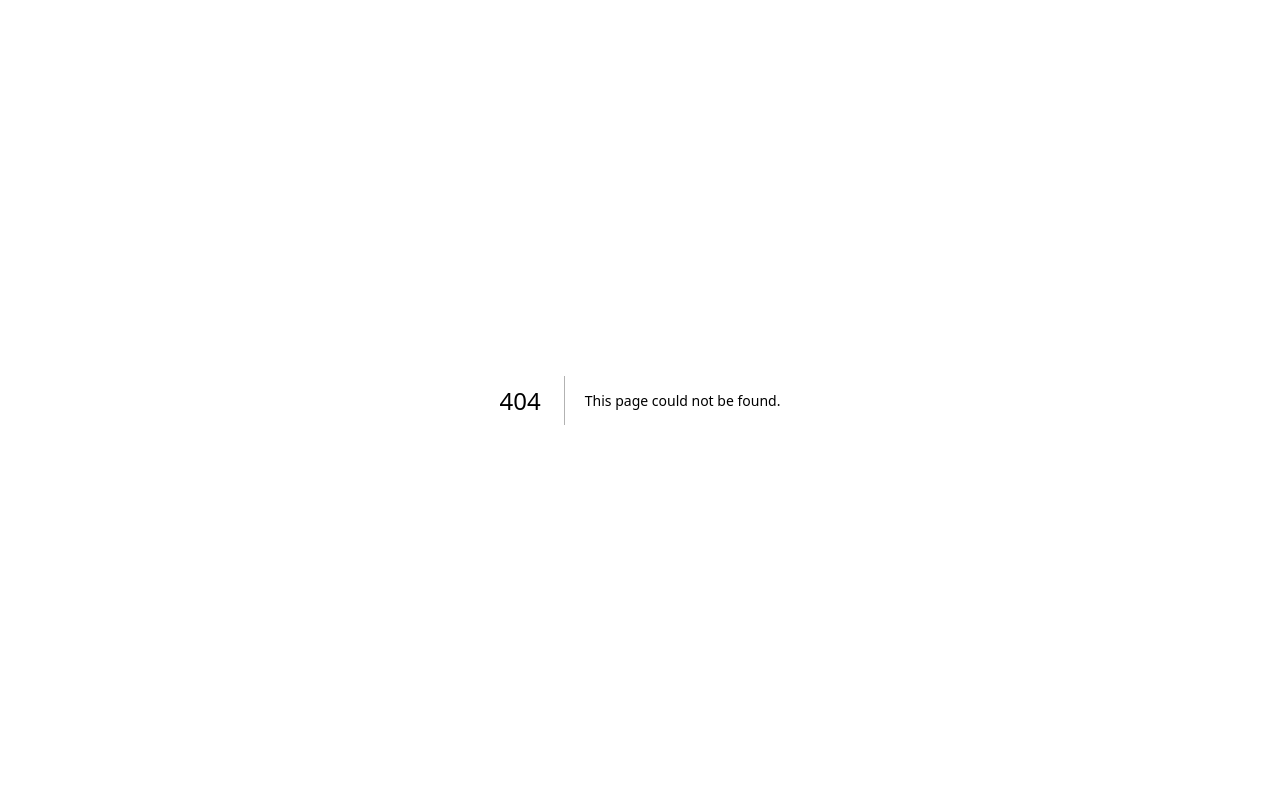
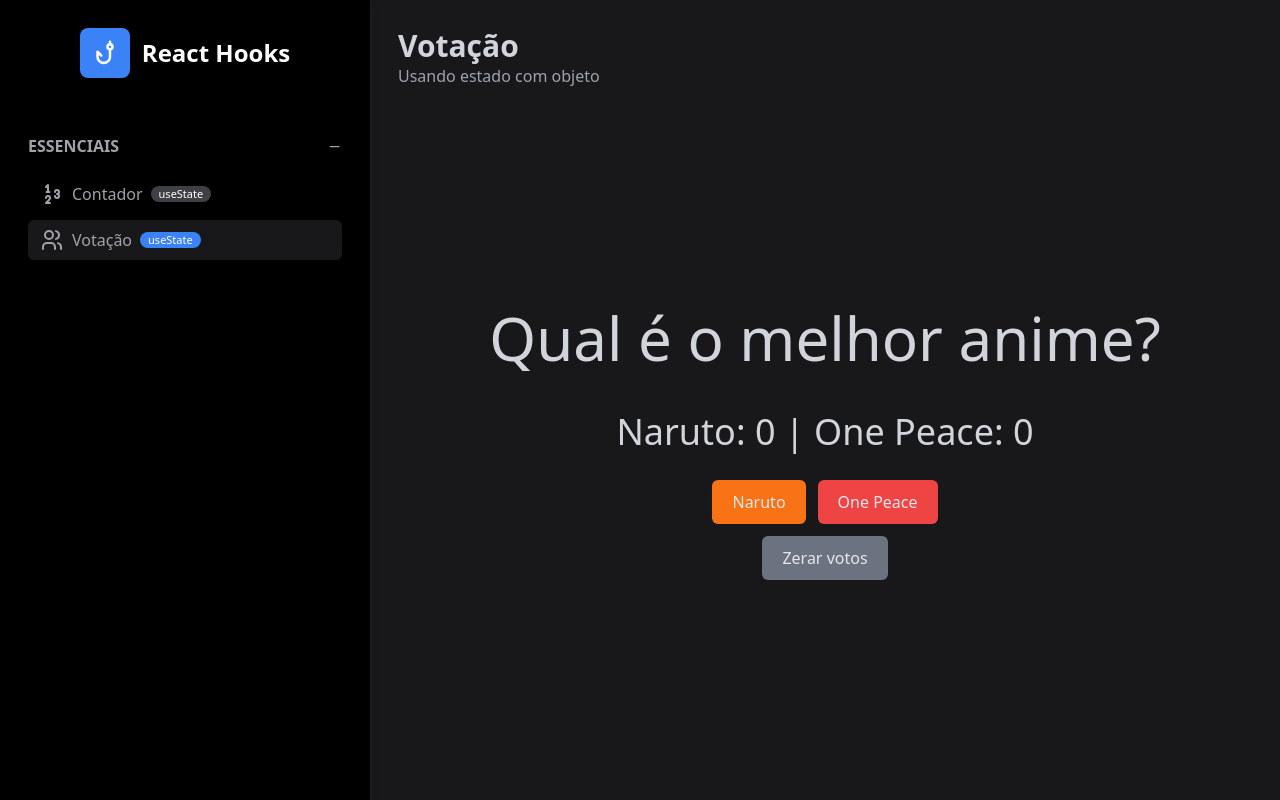
Before and after one commit to felipemrqs/react_hooks, a Next.js app: page /essenciais/votacao in a window 1280 px wide. Before the commit this address had no page. Built offline with nearby package versions, Linux system fonts and the light colour scheme.

Commit message:
estudo sobre useState com objetos

```diff
--- a/src/components/template/MenuPrincipal.tsx
+++ b/src/components/template/MenuPrincipal.tsx
@@ -4,7 +4,7 @@
 import MenuPrincipalItem from "./MenuPrincipalItem";
 import MenuPrincipalSecao from "./MenuPrincipalSecao";
 import Flex from "./Flex";
-import {IconNumbers} from "@tabler/icons-react";
+import {IconNumbers, IconUsers} from "@tabler/icons-react";
 
 export default function MenuPrincipal() {
     const secoes = [
@@ -13,6 +13,8 @@
             aberta: true,
             itens: [
                 { icone: <IconNumbers/>, titulo: "Contador", tag: "useState", url: "/essenciais/contador" },
+                { icone: <IconUsers/>, titulo: "Votação", tag: "useState", url: "/essenciais/votacao" },
+
             ],
         },
     ];
--- /dev/null
+++ b/src/pages/essenciais/votacao.tsx
@@ -0,0 +1,27 @@
+import Pagina from "@/components/template/Pagina";
+import Display from "@/components/template/Display";
+import {useState} from "react";
+import Botao from "@/components/template/Botao";
+import Flex from "@/components/template/Flex";
+
+export default function () {
+    const [votos, setVotos] = useState({naruto: 0, onePeace: 0});
+    function votarNaruto() {
+        setVotos({...votos, naruto: votos.naruto + 1});
+    }
+    function votarOnePeace() {
+        setVotos({...votos, onePeace: votos.onePeace + 1});
+    }
+    return (
+    <Pagina titulo="Votação" subtitulo="Usando estado com objeto">
+        <Flex col center>
+            <Display texto={"Qual é o melhor anime?"}
+                     textoComplementar={`Naruto: ${votos.naruto} | One Peace: ${votos.onePeace}`}/>
+            <Flex>
+                <Botao cor={"bg-orange-500"} texto={"Naruto"} onClick={votarNaruto}/>
+                <Botao cor={"bg-red-500"} texto={"One Peace"} onClick={votarOnePeace}/>
+            </Flex>
+            <Botao cor={"bg-gray-500"} texto={"Zerar votos"} onClick={() => setVotos({naruto: 0, onePeace: 0})}/>
+        </Flex>
+    </Pagina>
+)}
```
